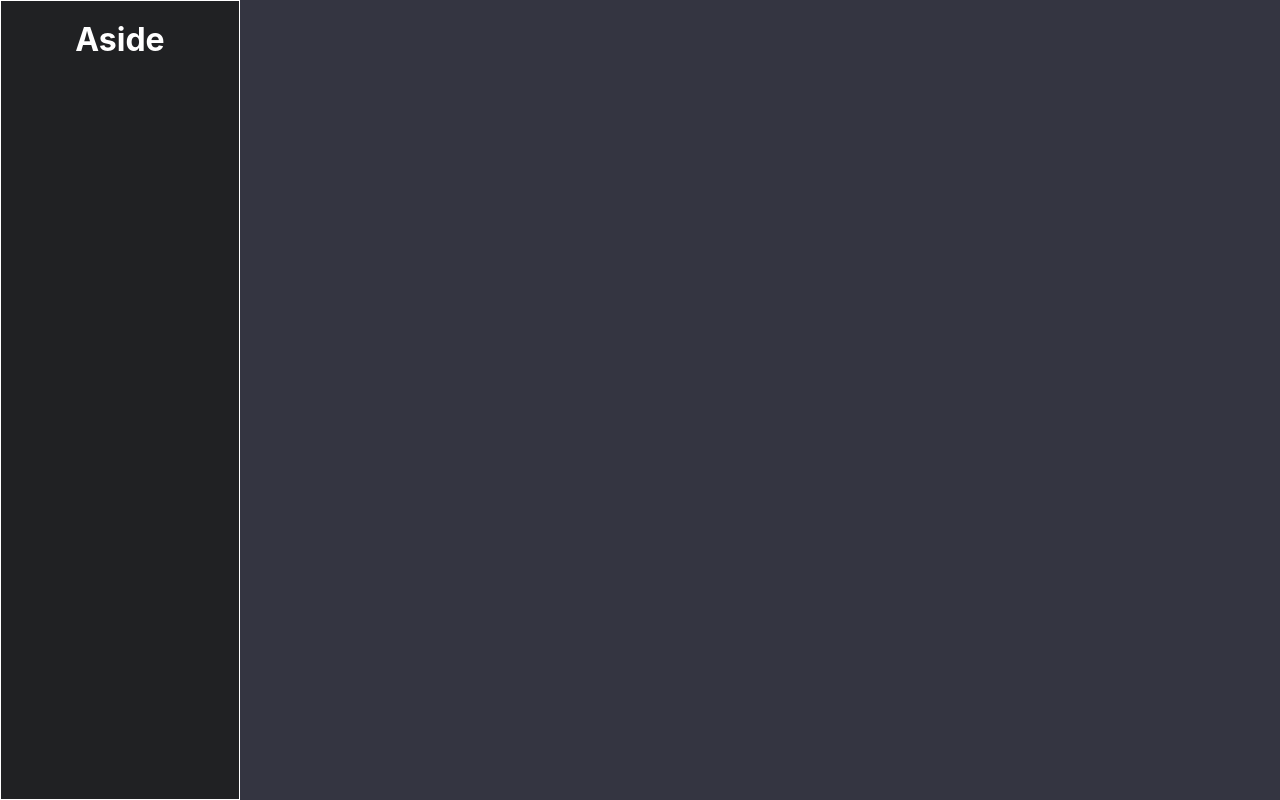
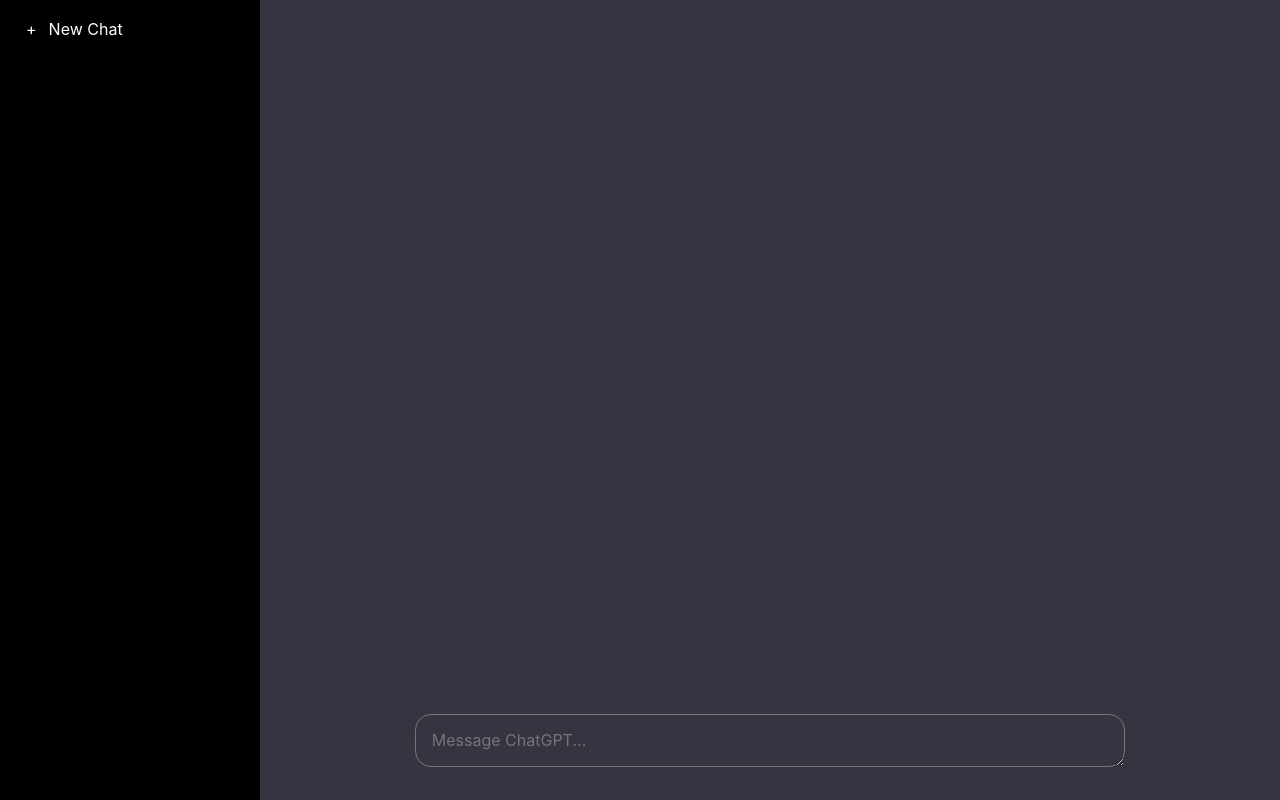
Before and after one commit to mirankavinda/ChatGPT-Clone, a React (Create React App) app: page / in a window 1280 px wide. Built offline with nearby package versions, Linux system fonts and the light colour scheme.

Commit message:
Update side menu width and style

```diff
--- a/src/App.css
+++ b/src/App.css
@@ -1,22 +1,41 @@
 .App {
   text-align: center;
   display: flex;
-  background-color: #282c34;
+  background-color: #343541;
   color: white;
   position: absolute;
   top:0;bottom:0;right:0;left:0;
 }
 
 .sidemenu {
-  width: 240px;
-  border: 0.5px solid white;
+  width: 260px;
+  padding: 10px;
+  /* border: 0.5px solid white; */
+  background-color: #000000;
+}
+
+.side-menu-button {
+  padding: 10px;
+  /* border: 0.5px solid white; */
+  border-radius: 0.5rem;
+  text-align: left;
+  transition: ease 0.25s all;
+}
+
+.side-menu-button:hover {
   background-color: #202123;
+}
+
+.side-menu-button span {
+  padding-left: 6px;
+  padding-right: 12px;
 }
 
 .chatbox {
   flex: 1;
   /* border:0.1px solid white; */
   background-color: #343541;
+  position: relative;
 }
 
 .App-logo {
@@ -30,8 +49,28 @@
   }
 }
 
+.chat-input-holder {
+  padding: 30px;
+  position: absolute;
+  bottom: 0;
+  left: 0;
+  right: 0;
+}
+
+.chat-input-textare {
+  background-color: #343541;
+  width: 74%;
+  padding: 16px;
+  color: #ffffff;
+  font-size: 1em;
+  outline: none;
+  /* border: 1 solid #d9d9e3;
+  box-sizing: border-box; */
+  border-radius: 16px;
+}
+
 .App-header {
-  background-color: #282c34;
+  background-color: transparent;
   min-height: 100vh;
   display: flex;
   flex-direction: column;
--- a/src/App.js
+++ b/src/App.js
@@ -6,10 +6,16 @@ function App() {
   return (
     <div className="App">
       <aside className="sidemenu">
-        <h1>Aside</h1>
+        <div className="side-menu-button">
+          <span>+</span>
+          New Chat
+        </div>
       </aside>
       <section className="chatbox">
-
+        <div className="chat-input-holder">
+          <textarea rows="1"
+            className="chat-input-textare" placeholder="Message ChatGPT..."></textarea>
+        </div>
       </section>
     </div>
   );
```
